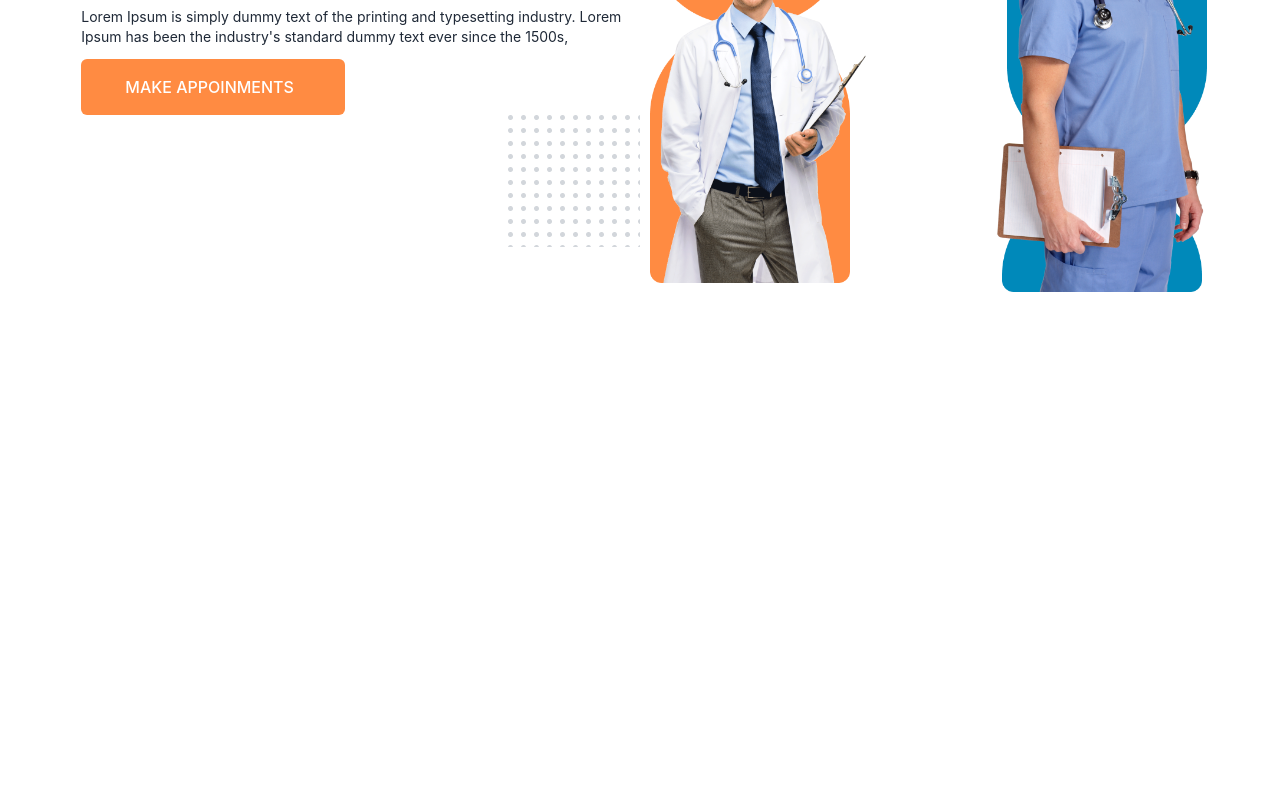
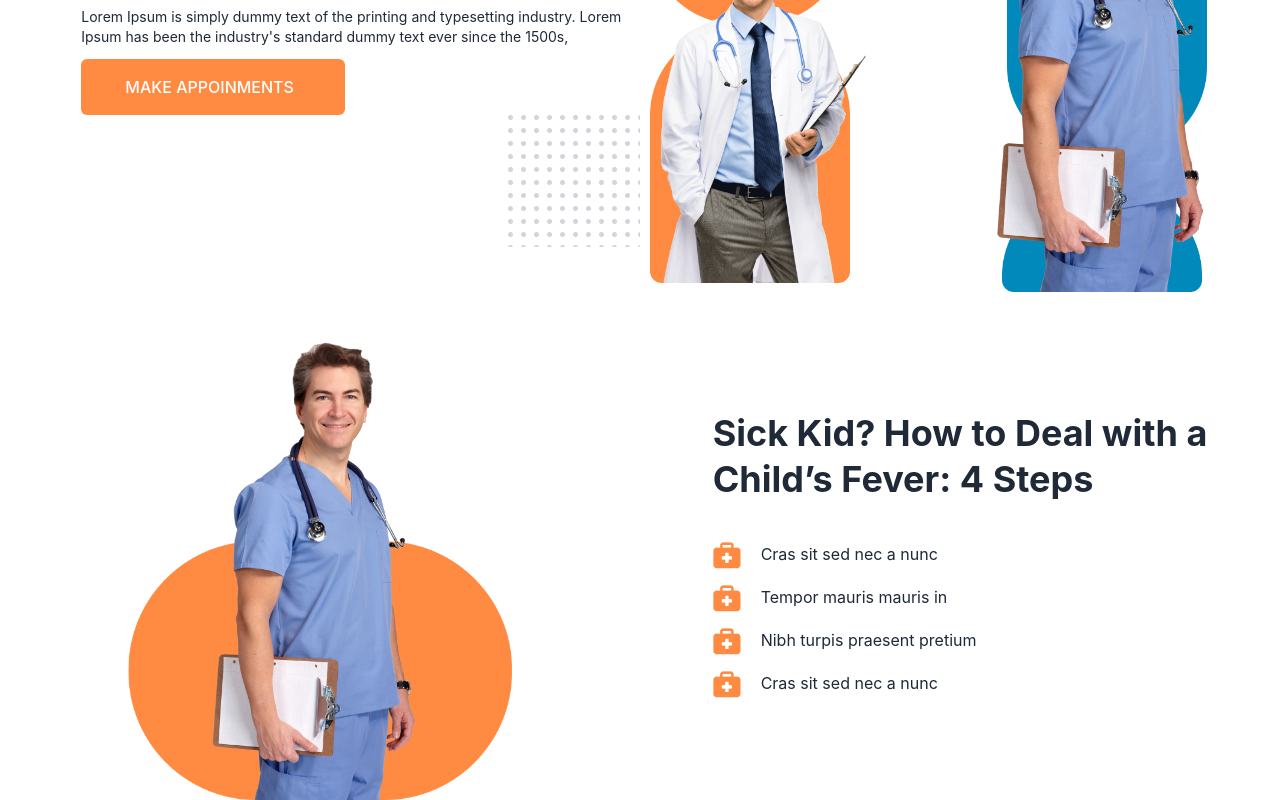
Before and after one commit to mohammad-al-amin-islam/landing-page-design, a React (Create React App) app: page / in a window 1280 px wide. Shown: the part 301-1101 px from the top of the page. Before the commit the page ends 800 px from the top, so only its background shows below. Built offline with nearby package versions, Linux system fonts and the light colour scheme.

Commit message:
consultant area added

```diff
--- /dev/null
+++ b/src/pages/home/ConsultantArea/ConsultanArea.css
@@ -0,0 +1,6 @@
+.bg-img-consultant{
+    background-image: url(../../../assets/Rectangle\ 46.png);
+    background-repeat: no-repeat;
+    background-position: 0% 100%;
+    background-size: contain
+}
--- /dev/null
+++ b/src/pages/home/ConsultantArea/ConsultantArea.js
@@ -0,0 +1,41 @@
+import React from "react";
+import dr from "../../../assets/d1.png";
+import vect from "../../../assets/Vector.png";
+import "./ConsultanArea.css";
+
+const ConsultantArea = () => {
+  return (
+    <div className="grid grid-cols-2 justify-items-center items-center mt-8">
+      <div className="w-96 ">
+        <div className="bg-img-consultant">
+          <img className="w-72 m-auto" src={dr} alt="" />
+        </div>
+      </div>
+      <div className="">
+        <h1 className="text-4xl leading-[46px] font-bold mb-10">
+          Sick Kid? How to Deal with a <br /> Child’s Fever: 4 Steps
+        </h1>
+        <ul className="">
+          <li className="flex mb-4">
+            <img className="mr-5" src={vect} alt="" />
+            Cras sit sed nec a nunc
+          </li>
+          <li className="flex mb-4 ">
+            <img className="mr-5" src={vect} alt="" />
+            Tempor mauris mauris in
+          </li>
+          <li className="flex mb-4">
+            <img className="mr-5" src={vect} alt="" />
+            Nibh turpis praesent pretium
+          </li>
+          <li className="flex mb-4">
+            <img className="mr-5" src={vect} alt="" />
+            Cras sit sed nec a nunc
+          </li>
+        </ul>
+      </div>
+    </div>
+  );
+};
+
+export default ConsultantArea;
--- a/src/pages/home/Home.js
+++ b/src/pages/home/Home.js
@@ -1,12 +1,14 @@
 import React from "react";
 import Navbar from "../shared/Navbar/Navbar";
 import Banner from "./Banner/Banner";
+import ConsultantArea from "./ConsultantArea/ConsultantArea";
 
 const Home = () => {
   return (
     <div>
       <Navbar></Navbar>
       <Banner></Banner>
+      <ConsultantArea></ConsultantArea>
     </div>
   );
 };
```
Also changed, not shown: src/assets/Rectangle 46.png (added), src/assets/Vector.png (added).
